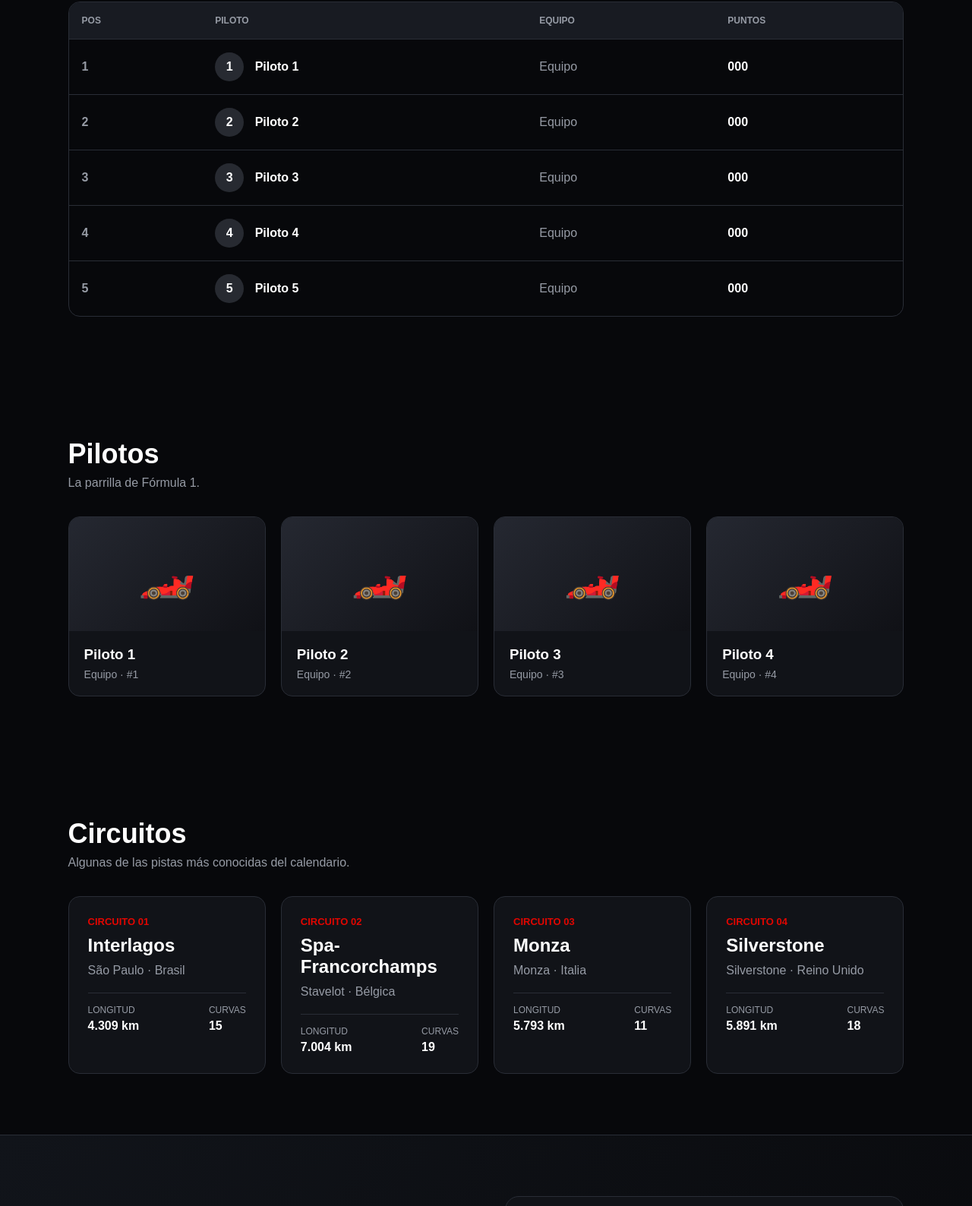
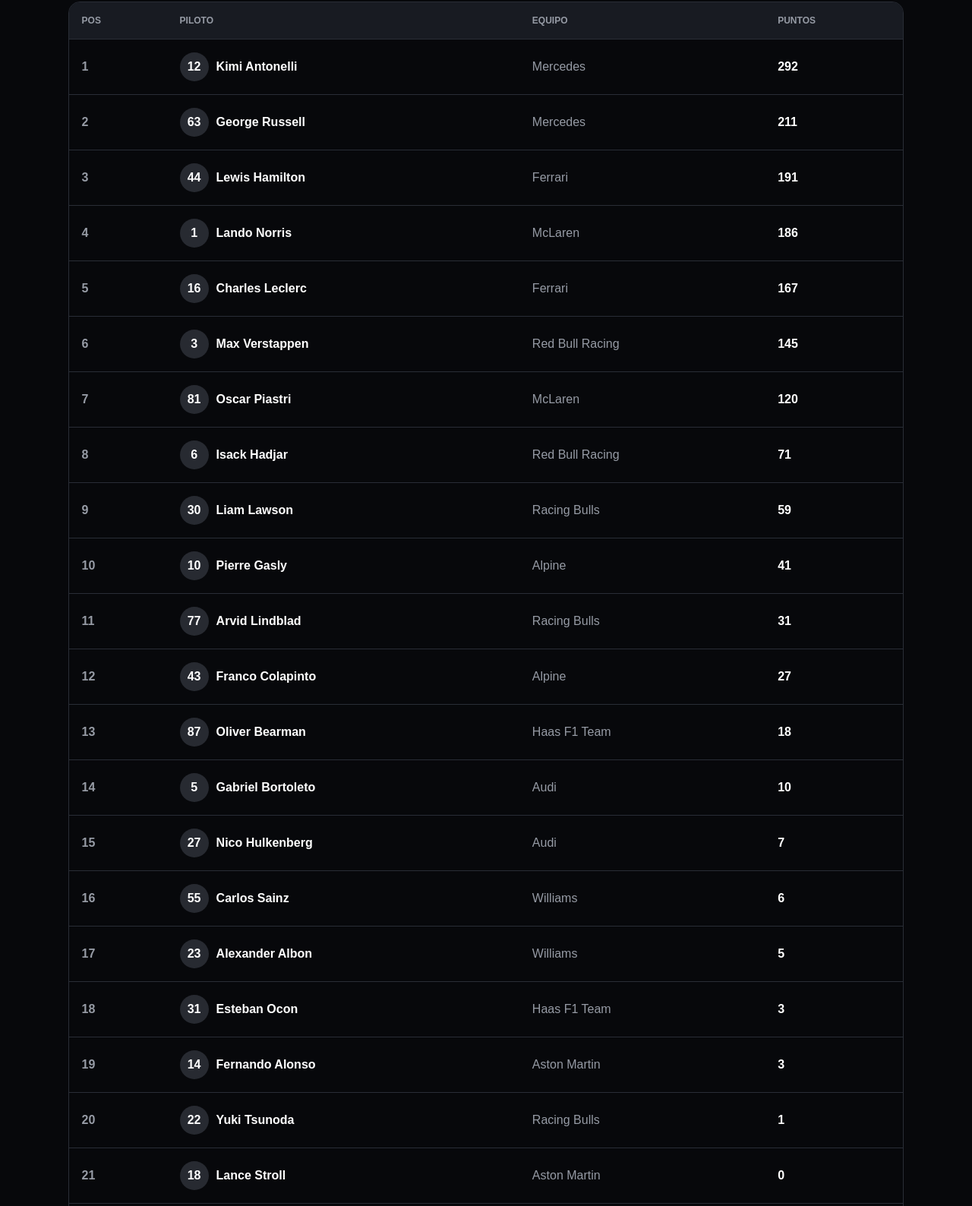
Before and after one commit to gonzaaa2/f1hub, a plain HTML site: page index.html in a window 1280 px wide. Shown: the part 1344-2932 px from the top of the page at 76% size. Drawn offline with Linux system fonts and the light colour scheme.

Commit message:
Update standings table with driver details
Updated the standings table with driver names, teams, and points for positions 1 to 23.

```diff
--- a/index.html
+++ b/index.html
@@ -662,53 +662,166 @@
 
 <tr>
     <td class="position">1</td>
-                    <td class="driver">
-                        <span class="avatar">1</span>
-                        Piloto 1
-                    </td>
-                    <td class="team">Equipo</td>
-                    <td class="points">000</td>
+    <td class="driver"><span class="avatar">12</span>Kimi Antonelli</td>
+    <td class="team">Mercedes</td>
+    <td class="points">292</td>
 </tr>
 
 <tr>
     <td class="position">2</td>
-                    <td class="driver">
-                        <span class="avatar">2</span>
-                        Piloto 2
-                    </td>
-                    <td class="team">Equipo</td>
-                    <td class="points">000</td>
+    <td class="driver"><span class="avatar">63</span>George Russell</td>
+    <td class="team">Mercedes</td>
+    <td class="points">211</td>
 </tr>
 
 <tr>
     <td class="position">3</td>
-                    <td class="driver">
-                        <span class="avatar">3</span>
-                        Piloto 3
-                    </td>
-                    <td class="team">Equipo</td>
-                    <td class="points">000</td>
+    <td class="driver"><span class="avatar">44</span>Lewis Hamilton</td>
+    <td class="team">Ferrari</td>
+    <td class="points">191</td>
 </tr>
 
 <tr>
     <td class="position">4</td>
-                    <td class="driver">
-                        <span class="avatar">4</span>
-                        Piloto 4
-                    </td>
-                    <td class="team">Equipo</td>
-                    <td class="points">000</td>
+    <td class="driver"><span class="avatar">1</span>Lando Norris</td>
+    <td class="team">McLaren</td>
+    <td class="points">186</td>
 </tr>
 
 <tr>
     <td class="position">5</td>
-                    <td class="driver">
-                        <span class="avatar">5</span>
-                        Piloto 5
-                    </td>
-                    <td class="team">Equipo</td>
-                    <td class="points">000</td>
+    <td class="driver"><span class="avatar">16</span>Charles Leclerc</td>
+    <td class="team">Ferrari</td>
+    <td class="points">167</td>
 </tr>
+
+<tr>
+    <td class="position">6</td>
+    <td class="driver"><span class="avatar">3</span>Max Verstappen</td>
+    <td class="team">Red Bull Racing</td>
+    <td class="points">145</td>
+</tr>
+
+<tr>
+    <td class="position">7</td>
+    <td class="driver"><span class="avatar">81</span>Oscar Piastri</td>
+    <td class="team">McLaren</td>
+    <td class="points">120</td>
+</tr>
+
+<tr>
+    <td class="position">8</td>
+    <td class="driver"><span class="avatar">6</span>Isack Hadjar</td>
+    <td class="team">Red Bull Racing</td>
+    <td class="points">71</td>
+</tr>
+
+<tr>
+    <td class="position">9</td>
+    <td class="driver"><span class="avatar">30</span>Liam Lawson</td>
+    <td class="team">Racing Bulls</td>
+    <td class="points">59</td>
+</tr>
+
+<tr>
+    <td class="position">10</td>
+    <td class="driver"><span class="avatar">10</span>Pierre Gasly</td>
+    <td class="team">Alpine</td>
+    <td class="points">41</td>
+</tr>
+
+<tr>
+    <td class="position">11</td>
+    <td class="driver"><span class="avatar">77</span>Arvid Lindblad</td>
+    <td class="team">Racing Bulls</td>
+    <td class="points">31</td>
+</tr>
+
+<tr>
+    <td class="position">12</td>
+    <td class="driver"><span class="avatar">43</span>Franco Colapinto</td>
+    <td class="team">Alpine</td>
+    <td class="points">27</td>
+</tr>
+
+<tr>
+    <td class="position">13</td>
+    <td class="driver"><span class="avatar">87</span>Oliver Bearman</td>
+    <td class="team">Haas F1 Team</td>
+    <td class="points">18</td>
+</tr>
+
+<tr>
+    <td class="position">14</td>
+    <td class="driver"><span class="avatar">5</span>Gabriel Bortoleto</td>
+    <td class="team">Audi</td>
+    <td class="points">10</td>
+</tr>
+
+<tr>
+    <td class="position">15</td>
+    <td class="driver"><span class="avatar">27</span>Nico Hulkenberg</td>
+    <td class="team">Audi</td>
+    <td class="points">7</td>
+</tr>
+
+<tr>
+    <td class="position">16</td>
+    <td class="driver"><span class="avatar">55</span>Carlos Sainz</td>
+    <td class="team">Williams</td>
+    <td class="points">6</td>
+</tr>
+
+<tr>
+    <td class="position">17</td>
+    <td class="driver"><span class="avatar">23</span>Alexander Albon</td>
+    <td class="team">Williams</td>
+    <td class="points">5</td>
+</tr>
+
+<tr>
+    <td class="position">18</td>
+    <td class="driver"><span class="avatar">31</span>Esteban Ocon</td>
+    <td class="team">Haas F1 Team</td>
+    <td class="points">3</td>
+</tr>
+
+<tr>
+    <td class="position">19</td>
+    <td class="driver"><span class="avatar">14</span>Fernando Alonso</td>
+    <td class="team">Aston Martin</td>
+    <td class="points">3</td>
+</tr>
+
+<tr>
+    <td class="position">20</td>
+    <td class="driver"><span class="avatar">22</span>Yuki Tsunoda</td>
+    <td class="team">Racing Bulls</td>
+    <td class="points">1</td>
+</tr>
+
+<tr>
+    <td class="position">21</td>
+    <td class="driver"><span class="avatar">18</span>Lance Stroll</td>
+    <td class="team">Aston Martin</td>
+    <td class="points">0</td>
+</tr>
+
+<tr>
+    <td class="position">22</td>
+    <td class="driver"><span class="avatar">77</span>Valtteri Bottas</td>
+    <td class="team">Cadillac</td>
+    <td class="points">0</td>
+</tr>
+
+<tr>
+    <td class="position">23</td>
+    <td class="driver"><span class="avatar">11</span>Sergio Perez</td>
+    <td class="team">Cadillac</td>
+    <td class="points">0</td>
+</tr>
+
+</tbody>
 
             </tbody>
 
```
Lines whose indentation alone changed are shown as unchanged.
